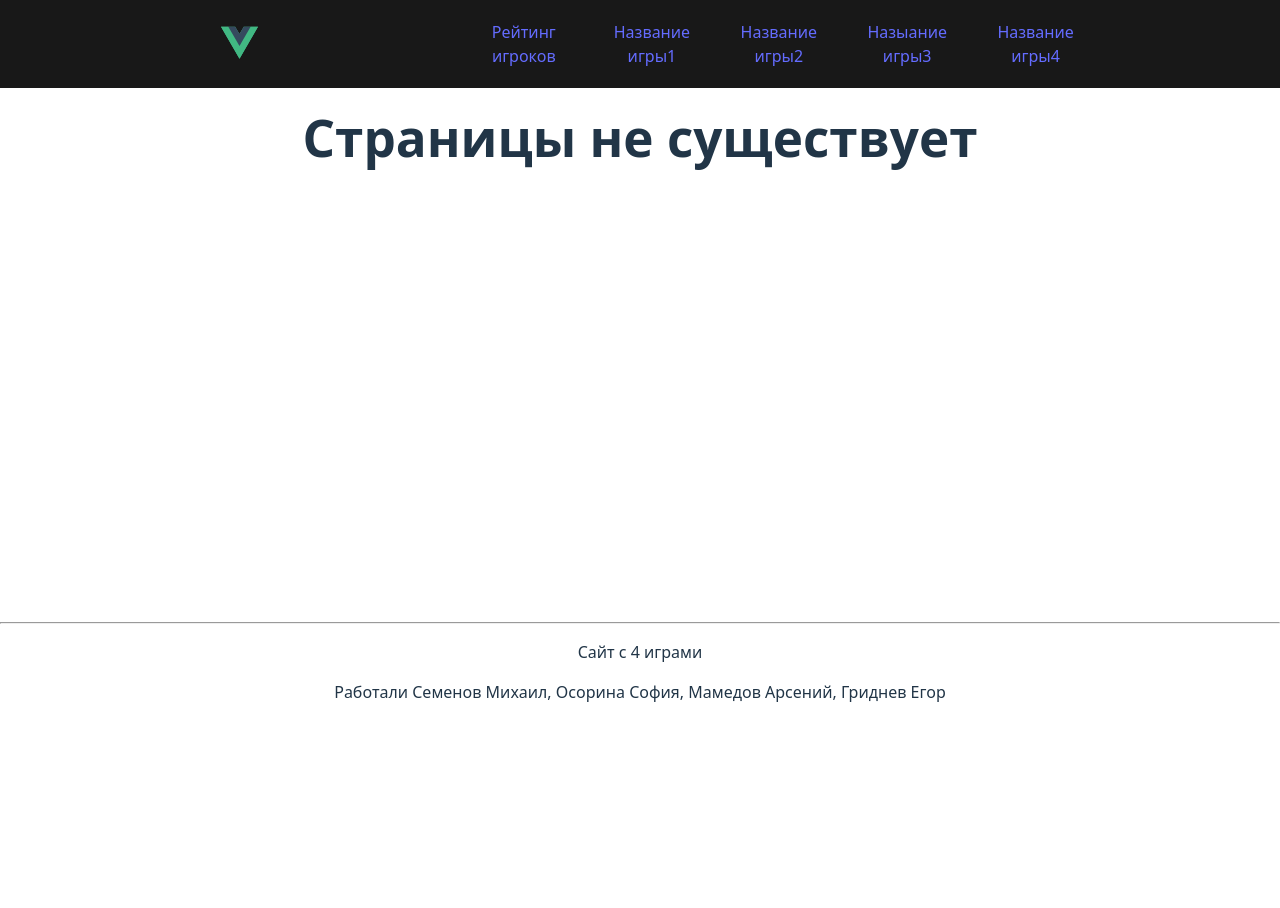
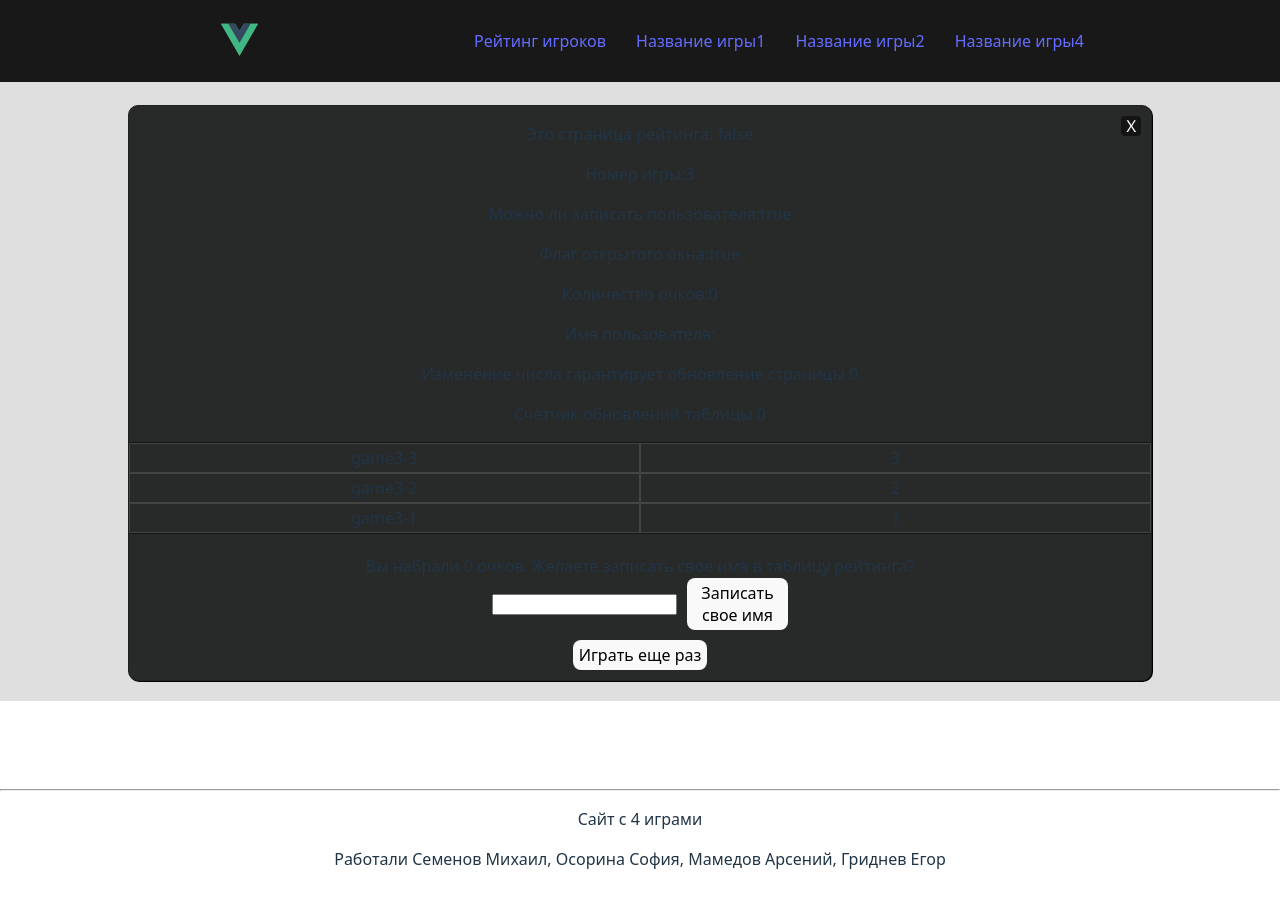
Before and after one commit to 6A6A3uHA/practice, a Vue app: page /practice/game3 in a window 1280 px wide. Before the commit this address led to /not_found. Shown: the top 908 px of the page. Before the commit the page ends 800 px from the top, so only its background shows below. Built offline with nearby package versions, Linux system fonts and the light colour scheme.

Commit message:
Перекопал кучу всего, убил 8 часов, теперь готовый билд нормально работает

```diff
--- a/src/components/board.vue
+++ b/src/components/board.vue
@@ -67,7 +67,6 @@
      */
     const flag_open = computed<boolean>({
         get: () => {
-            flag_updated.value++
             if (flag_page_leaderboard.value) {
                 return true
             }
@@ -86,7 +85,6 @@
      */
     const score = computed<number>({
         get: () => {
-            flag_updated.value++
             if (flag_page_leaderboard.value) {
                 return 0
             }
@@ -100,15 +98,22 @@
 
     const name = ref<string>("")
 
+    const counter = ref(0)
 
     const sorted_list_users = computed(() => {
+        void flag_write.value
         void flag_updated.value
+        void flag_open.value
+        void score.value
         if (game.value !== 0) {
             return useUser.getUsers(game.value)
         }
         else return { 1: { name: "Возникла ошибка", score: "-1" } }
     })
 
+    watch(sorted_list_users, () => {// Debug
+        counter.value++
+    })
     function write_user() {
         flag_updated.value++
         if (game.value === 0) return
@@ -135,6 +140,7 @@
                 <p>Количество очков:{{ score }}</p>
                 <p>Имя пользователя:{{ name }}</p>
                 <p>Изменение числа гарантирует обновление страницы {{ flag_updated }}</p>
+                <p>Счетчик обновлений таблицы {{ counter }}</p>
             </div><!--Чисто для наглядности-->
             <div class="scroller">
                 <div class="grid" v-for="value, id in sorted_list_users" :key="id">
@@ -187,6 +193,7 @@
         overflow: hidden;
         margin-top: 20px;
         margin-bottom: 20px;
+        background-color: rgb(40, 41, 41);
     }
 
     .scroller {
--- a/src/components/leaderboard.vue
+++ b/src/components/leaderboard.vue
@@ -3,8 +3,10 @@
     import { computed, onMounted } from 'vue';
     import useNavigate from '../composables/useNavigate';
     onMounted(() => {
-        if (useRoute().name === 'leaderboar') {
-            useRouter().push({ name: 'board', params: { numgame: 1 } })
+        const route = useRoute()
+        const router = useRouter()
+        if (route.name === 'leaderboard') {
+            router.replace({ name: 'board', params: { numgame: 1 } })
         }
     })
     const route = useRoute()
--- a/src/components/not_found.vue
+++ b/src/components/not_found.vue
@@ -1,9 +1,4 @@
 <script setup lang="ts">
-    import { useRoute } from 'vue-router';
-    import { router } from '../route';
-    if (useRoute().path != '/not_found') {
-        router.push({ path: '/not_found' })
-    }
 </script>
 <template>
     <h1>Страницы не существует</h1>
--- a/src/composables/useUser.ts
+++ b/src/composables/useUser.ts
@@ -1,3 +1,4 @@
+function initLS() {
     if (!localStorage.getItem('1') || !localStorage.getItem('2') || !localStorage.getItem('3') || !localStorage.getItem('4')) {
         localStorage.setItem('1', JSON.stringify({
             0: { name: 'game1-1', score: 1 },
@@ -23,6 +24,14 @@ if (!localStorage.getItem('1') || !localStorage.getItem('2') || !localStorage.ge
             2: { name: 'game4-3', score: 3 }
         }))
         localStorage.setItem('add4', String(3))
+    }
+}
+
+try {
+    initLS()
+}
+catch (e) {
+    console.warn("Storage init failed", e)
 }
 
 interface User {
--- /dev/null
+++ b/src/main.ts
@@ -0,0 +1,18 @@
+import { createApp } from 'vue'
+import './style.css'
+import App from './App.vue'
+import { router } from './route'
+
+try {
+    const app = createApp(App)
+    app.use(router)
+    router.isReady().then(() => {
+        app.mount('#app')
+    }).catch(err => {
+        console.error('Ошибка router.isReady():', err)
+    })
+}
+catch (e) {
+    console.error('Критическая ошибка', e);
+
+}
--- a/src/route.ts
+++ b/src/route.ts
@@ -25,6 +25,6 @@ const routes: RouteRecordRaw[] = [
 ]
 
 export const router = createRouter({
-    history: createWebHistory(),
+    history: createWebHistory('/practice/'),
     routes
 })
--- a/vite.config.js
+++ b/vite.config.js
@@ -3,6 +3,6 @@ import vue from '@vitejs/plugin-vue'
 
 // https://vite.dev/config/
 export default defineConfig({
-  base: '/',
+  base: '/practice/',
   plugins: [vue()],
 })
```
Also changed, not shown: src/main.js (deleted, +0 -7 lines). Lines whose indentation alone changed are shown as unchanged.
